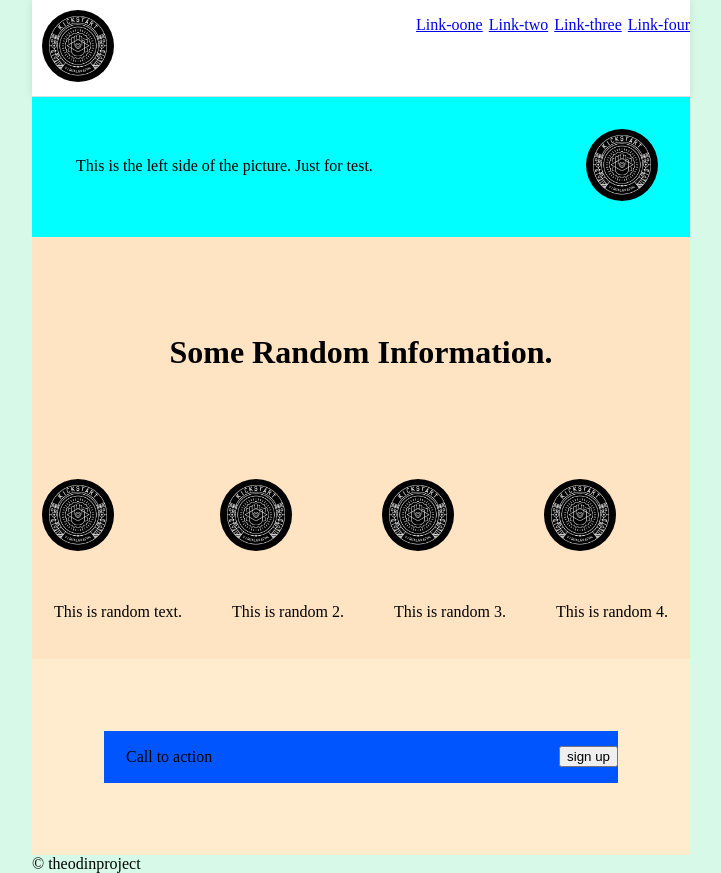
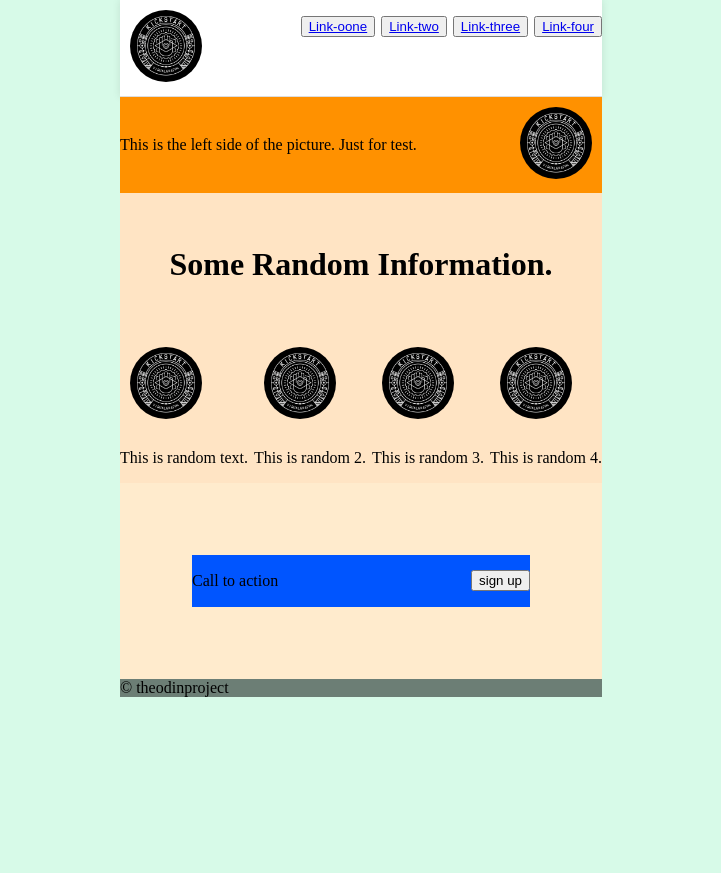
Before and after one commit to lily2t/landingpage, a plain HTML site: page index.html in a window 1280 px wide. Shown: the whole page, without its empty margins (279-1000 px from the left). After the commit the page ends 800 px from the top, so only its background shows below. Drawn offline with Linux system fonts and the light colour scheme.

Commit message:
Modified fullpage layout

```diff
--- a/index.html
+++ b/index.html
@@ -13,24 +13,24 @@
         <link rel="stylesheet" href="styles/style.css" />
       </div>
       <ul class="links">
-        <li>
-          <a href="https://www.theodinproject.com/lessons/foundations-alignment"
-            >Link-oone</a
-          >
+        <li><button><a href="https://www.theodinproject.com/lessons/foundations-alignment"
+          >Link-oone</a
+        ></button>
+
         </li>
-        <li>
-          <a
-            href="https://www.theodinproject.com/lessons/foundations-landing-page"
-            >Link-two</a
-          >
+        <li><button><a
+          href="https://www.theodinproject.com/lessons/foundations-landing-page"
+          >Link-two</a
+        ></button>
+
         </li>
-        <li>
-          <a
-            href="https://www.theodinproject.com/lessons/foundations-fundamentals-part-1"
-            >Link-three</a
-          >
+        <li><button><a
+          href="https://www.theodinproject.com/lessons/foundations-fundamentals-part-1"
+          >Link-three</a
+        ></button>
+
         </li>
-        <li><a href="http://www.google.com">Link-four</a></li>
+        <li><button><a href="http://www.google.com">Link-four</a></li></button>
       </ul>
     </div>
     <div class="content">
--- a/styles/style.css
+++ b/styles/style.css
@@ -36,13 +36,11 @@
   gap: 6px;
 }
 .content{
-  background-color: aqua;
+  background-color: rgb(255, 145, 0);
   display: flex;
-  flex: 1;
   justify-content: space-between;
-}
-.content, p{
-  padding: 22px;
+  align-items: center;
+  margin: 0;
 }
 
 .tex{
@@ -75,7 +73,8 @@
   margin: 72px;
 }
 .copyright{
+  background-color: rgba(0, 0, 0, 0.497);
   justify-content: center;
   align-items: center;
-  bottom: 0;
+
 }
```
